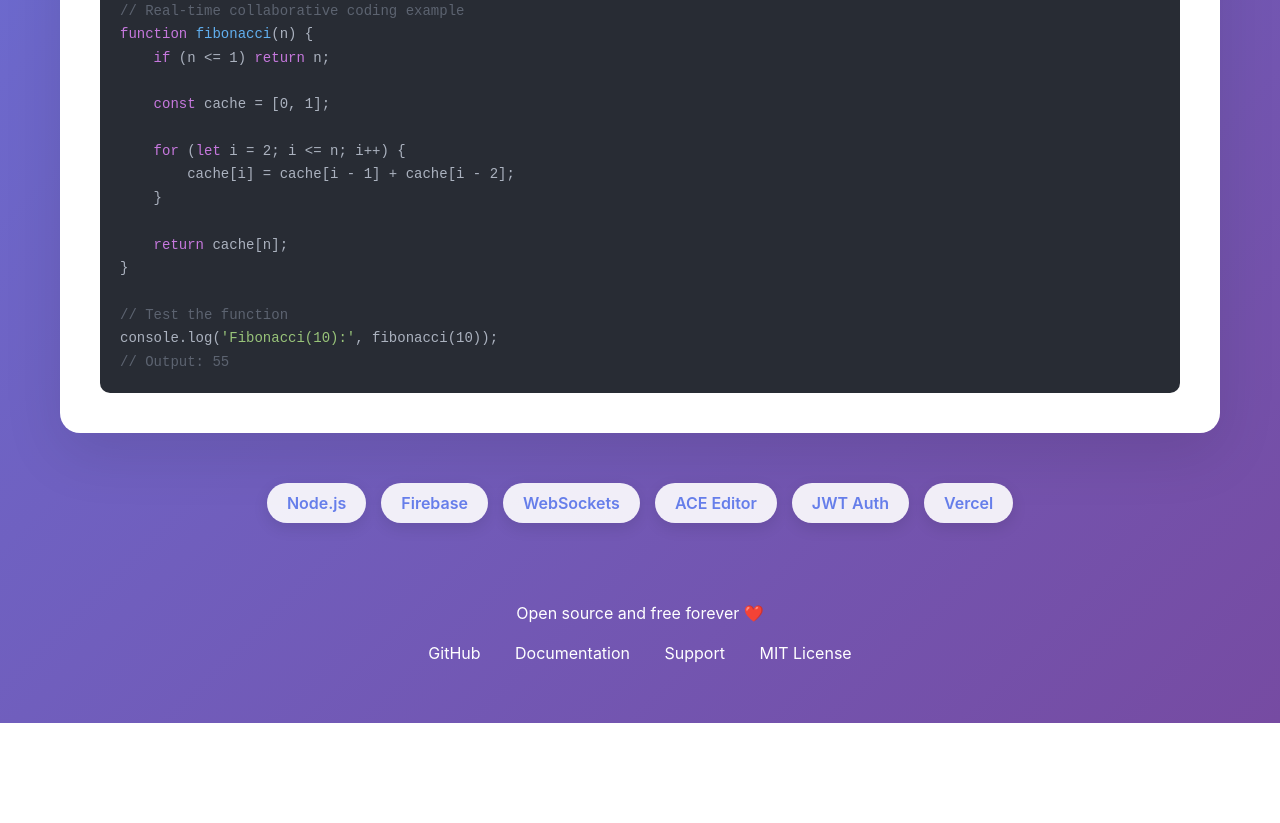
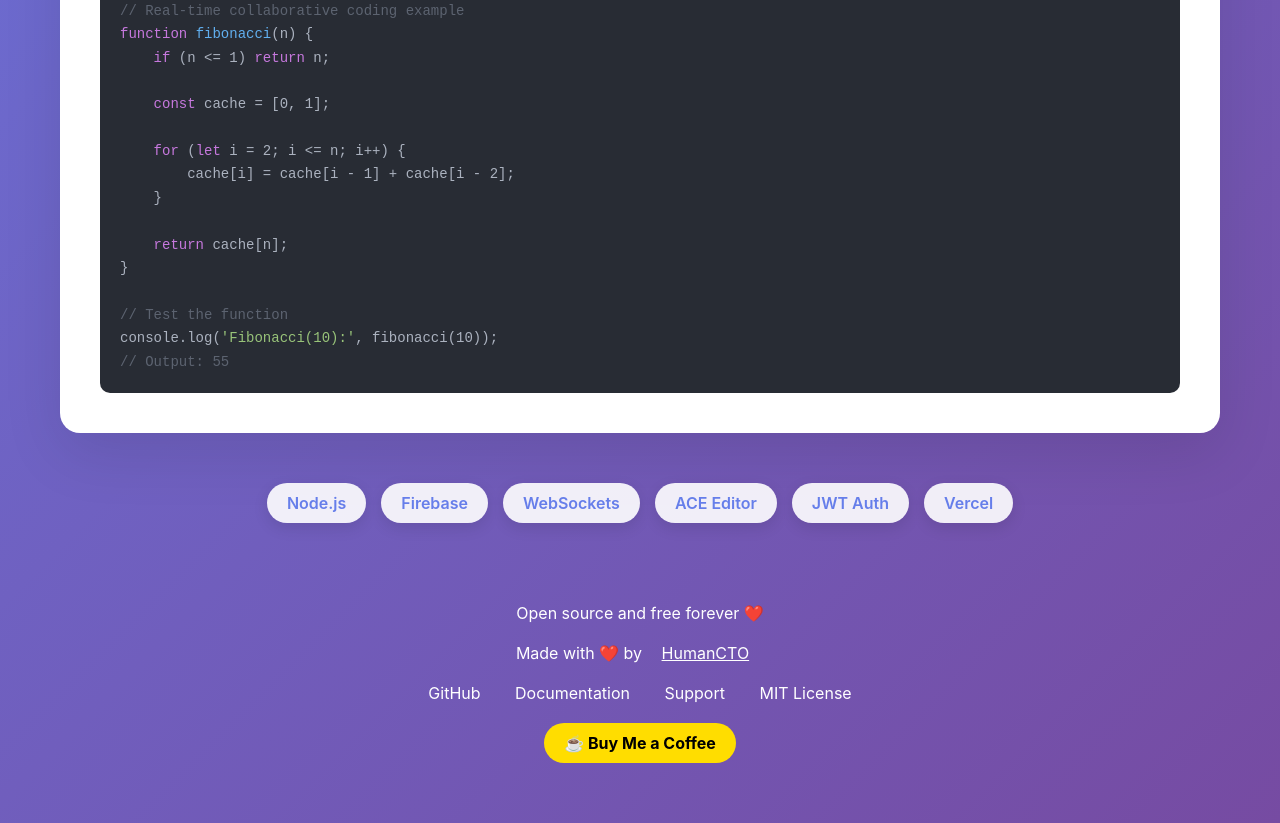
Before and after one commit to Nishiksinghrajput/CollabCode, a website: page index.html in a window 1280 px wide. Shown: the part 1380-2203 px from the top of the page. Before the commit the page ends 2103 px from the top, so only its background shows below. Drawn offline with Linux system fonts and the light colour scheme.

Commit message:
Add HumanCTO branding and Buy Me a Coffee button

```diff
--- a/index.html
+++ b/index.html
@@ -524,12 +524,18 @@ console.log(<span class="code-string">'Fibonacci(10):'</span>, fibonacci(10));
 
         <footer>
             <p style="margin-bottom: 20px;">Open source and free forever ❤️</p>
-            <div>
+            <p style="margin-bottom: 20px;">Made with ❤️ by <a href="https://www.humancto.com" style="color: white; text-decoration: underline;">HumanCTO</a></p>
+            <div style="margin-bottom: 20px;">
                 <a href="https://github.com/humancto/CollabCode">GitHub</a>
                 <a href="https://github.com/humancto/CollabCode/wiki">Documentation</a>
                 <a href="https://github.com/humancto/CollabCode/issues">Support</a>
                 <a href="LICENSE">MIT License</a>
             </div>
+            <div>
+                <a href="https://www.buymeacoffee.com/humancto" style="background: #FFDD00; color: #000; padding: 10px 20px; border-radius: 20px; text-decoration: none; font-weight: bold; display: inline-block;">
+                    ☕ Buy Me a Coffee
+                </a>
+            </div>
         </footer>
     </div>
 </body>
```
Also changed, not shown: app.html (+1 -1 lines), README.md.
